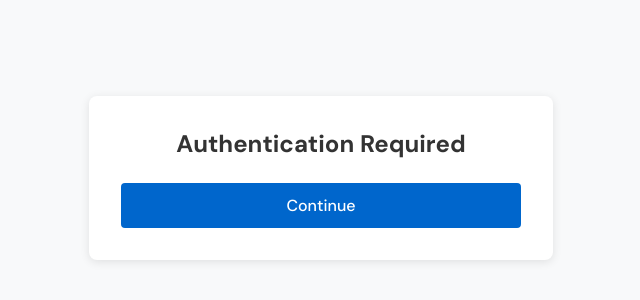
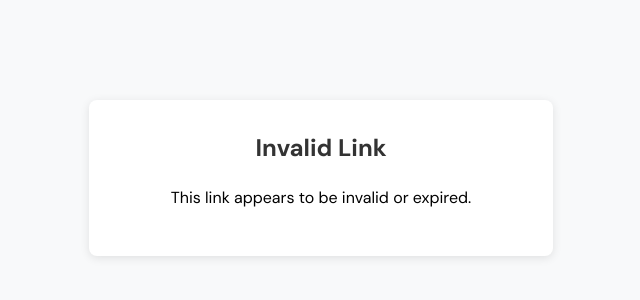
Before and after one commit to sanath265/getmyuri, a React (Create React App) app: page /auth in a window 1280 px wide. Shown: the part 238-538 px from the top of the page, without its empty margins (319-959 px from the left). Built offline with nearby package versions, Linux system fonts and the light colour scheme.

Commit message:
fixed auth page

```diff
--- a/src/components/Auth.js
+++ b/src/components/Auth.js
@@ -1,5 +1,5 @@
 // src/components/Auth.js
-import React, { useState } from 'react';
+import React, { useState, useEffect } from 'react';
 import { useNavigate, useSearchParams } from 'react-router-dom';
 import '../styles/auth.css';
 
@@ -13,9 +13,27 @@ export default function Auth() {
   const [searchParams] = useSearchParams();
   const navigate        = useNavigate();
 
-  const aliasPath        = searchParams.get('aliasPath')         || '';
+  // Debug URL parameters
+  useEffect(() => {
+    console.log('URL Parameters:', {
+      aliasPath: searchParams.get('aliasPath'),
+      passwordRequired: searchParams.get('password_required'),
+      locationRequired: searchParams.get('location_required')
+    });
+  }, [searchParams]);
+
+  const aliasPath        = searchParams.get('aliasPath') || '';
   const passwordRequired = searchParams.get('password_required') === 'true';
   const locationRequired = searchParams.get('location_required') === 'true';
+
+  useEffect(() => {
+    // If only location is required, fetch it automatically
+    if (locationRequired && !passwordRequired && !coords) {
+      fetchLocation().catch(err => {
+        setError('Please allow location access to continue');
+      });
+    }
+  }, [locationRequired, passwordRequired]);
 
   const fetchLocation = () =>
     new Promise((resolve, reject) => {
@@ -24,8 +42,8 @@ export default function Auth() {
       }
       navigator.geolocation.getCurrentPosition(
         ({ coords: { latitude, longitude } }) => {
-          setCoords({ latitude, longitude });
-          resolve({ latitude, longitude });
+          setCoords({ lat: latitude, long: longitude });
+          resolve({ lat: latitude, long: longitude });
         },
         err => reject(err),
       );
@@ -49,36 +67,55 @@ export default function Auth() {
       const params = new URLSearchParams();
       if (passwordRequired) params.set('passcode', password);
       if (locationRequired && coords) {
-        params.set('lat',  coords.latitude.toString());
-        params.set('long', coords.longitude.toString());
+        params.set('lat',  coords.lat.toString());
+        params.set('long', coords.long.toString());
       }
 
       // 3. Call your auth endpoint
-      const apiUrl = `https://www.getmyuri.com/r/${aliasPath}${params.toString() ? '?' + params.toString() : ''}`;
-      const res    = await fetch(apiUrl, {
+      const apiUrl = `https://app.getmyuri.com/r/${aliasPath}${params.toString() ? '?' + params.toString() : ''}`;
+      console.log('API URL:', apiUrl);
+
+      const res = await fetch(apiUrl, {
         method: 'GET',
         headers: { Accept: 'application/json' },
         credentials: 'include',
       });
-      const data = await res.json();
-      if (!res.ok) throw new Error(data.message || 'Authentication failed');
+
+      if (!res.ok) {
+        const data = await res.json();
+        throw new Error(data.message || 'Authentication failed');
+      }
 
       // 4. Redirect (internal vs external)
+      const data = await res.json();
       const redirectUrl = data.redirectUrl || apiUrl;
       const isExternal  = /^https?:\/\//.test(redirectUrl);
+
       if (isExternal) {
-        window.open(redirectUrl.replace(/^http:\/\//, 'https://'), '_blank');
+        window.location.href = redirectUrl;
       } else {
         navigate(redirectUrl, { replace: true });
       }
 
       setSuccess('Link opened successfully.');
     } catch (err) {
+      console.error('Error:', err);
       setError(err.message);
-    } finally {
       setLoading(false);
     }
   };
+
+  // If no parameters are provided, show a message
+  if (!aliasPath) {
+    return (
+      <div className="auth-container">
+        <div className="auth-box">
+          <h2>Invalid Link</h2>
+          <p>This link appears to be invalid or expired.</p>
+        </div>
+      </div>
+    );
+  }
 
   return (
     <div className="auth-container">
@@ -113,7 +150,7 @@ export default function Auth() {
 
           {coords && <div className="location-info">Location access granted ✓</div>}
 
-          {error   && <div className="error-message">{error}</div>}
+          {error && <div className="error-message">{error}</div>}
           {successMessage && <div className="success-message">{successMessage}</div>}
 
           <button
```
